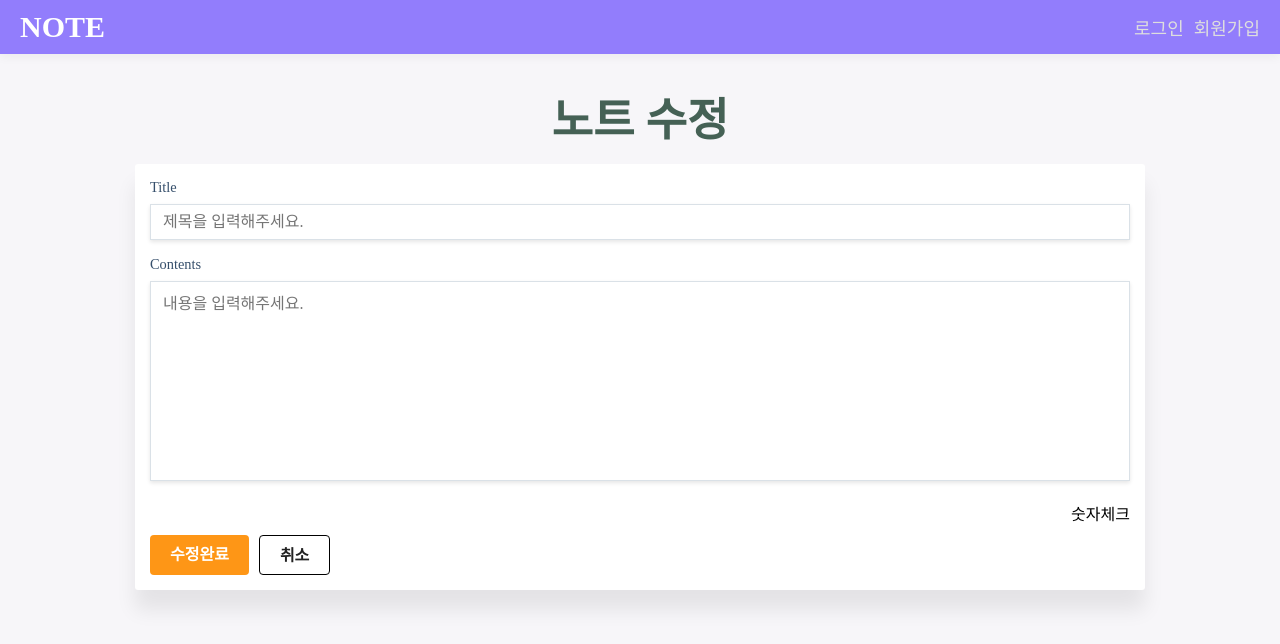
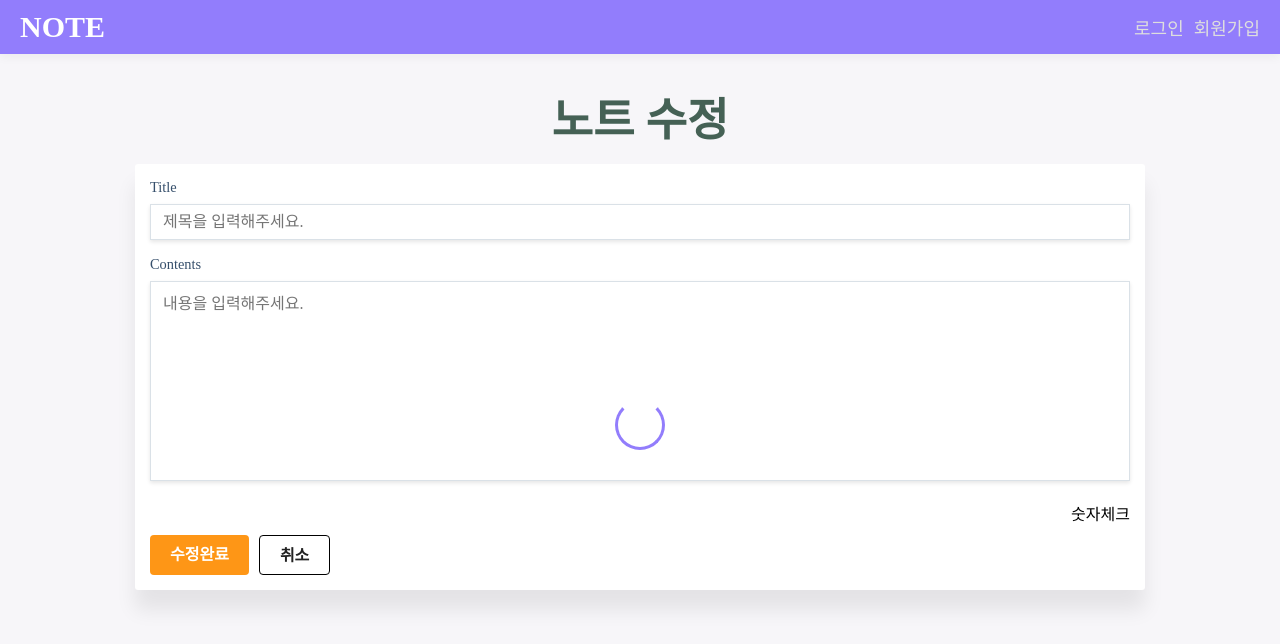
Before and after one commit to elisabethyoon/React-NoteApp, a React (Create React App) app: page /update/1 in a window 1280 px wide. Shown: the top 644 px of the page. Built offline with nearby package versions, Linux system fonts and the light colour scheme; no server answers.

Commit message:
api 받아오기전 로딩바 구현

```diff
--- /dev/null
+++ b/src/components/LoadingBar.js
@@ -0,0 +1,9 @@
+import React, { Component } from "react";
+
+export class LoadingBar extends Component {
+  render() {
+    return <div id="loading"></div>;
+  }
+}
+
+export default LoadingBar;
--- a/src/index.css
+++ b/src/index.css
@@ -297,3 +297,29 @@ a.router-link-exact-active {
   margin-bottom: 10px;
   text-align: right;
 }
+
+#loading {
+  display: inline-block;
+  position: fixed;
+  top: 50%;
+  left: 50%;
+  width: 50px;
+  height: 50px;
+  margin-left: -25px;
+  border: 3px solid #927dfc;
+  border-radius: 50%;
+  border-top-color: #fff;
+  animation: spin 1s ease-in-out infinite;
+  -webkit-animation: spin 1s ease-in-out infinite;
+}
+
+@keyframes spin {
+  to {
+    -webkit-transform: rotate(360deg);
+  }
+}
+@-webkit-keyframes spin {
+  to {
+    -webkit-transform: rotate(360deg);
+  }
+}
--- a/src/pages/MainPage.js
+++ b/src/pages/MainPage.js
@@ -2,24 +2,33 @@ import React, { Component } from "react";
 import { NavLink } from "react-router-dom";
 import Api from "../utils/Api";
 import history from "../utils/history";
+import LoadingBar from "../components/LoadingBar";
 
 export class MainPage extends Component {
   constructor(props) {
     super(props);
     this.state = {
-      lists: []
+      lists: [],
+      isLoading: false
     };
   }
 
   fetchList = () => {
+    this.setState({
+      isLoading: true
+    });
     Api.get("posts")
       .then(({ data }) => {
-        // const { data } = response;
         this.setState({
-          lists: data.posts
+          lists: data.posts,
+          isLoading: false
         });
       })
-      .catch((error) => console.log(error));
+      .catch((error) => {
+        this.setState({
+          isLoading: false
+        });
+      });
   };
 
   componentDidMount() {
@@ -46,11 +55,10 @@ export class MainPage extends Component {
   };
 
   render() {
-    const { lists } = this.state;
+    const { lists, isLoading } = this.state;
     return (
       <div>
         <h1 className="page-header">학습노트 리스트</h1>
-        {lists.length ? (
         <div className="main list-container contents">
           <ul>
             {lists.map((list) => {
@@ -75,15 +83,16 @@ export class MainPage extends Component {
             })}
           </ul>
         </div>
-        ) : (
+        {!lists.length && !isLoading ? (
           <div className="empty-content">
             <h3>등록된 학습노트가 없습니다.</h3>
           </div>
-        )}
+        ) : null}
 
         <NavLink to={"/write"} className="create-button">
           <i className="ion-md-add"></i>
         </NavLink>
+        {isLoading ? <LoadingBar /> : null}
       </div>
     );
   }
--- a/src/pages/UpdatePage.js
+++ b/src/pages/UpdatePage.js
@@ -1,24 +1,29 @@
 import React, { Component } from "react";
 import Api from "../utils/Api";
 import history from "../utils/history";
-import { thisExpression } from "@babel/types";
+import LoadingBar from "../components/LoadingBar";
 
 export class UpdatePage extends Component {
   constructor(props) {
     super(props);
     this.state = {
       title: "",
-      contents: ""
+      contents: "",
+      isLoading: false
     };
   }
   componentDidMount() {
+    this.setState({
+      isLoading: true
+    });
     const noteId = this.props.match.params.noteId;
     Api.get(`posts/${noteId}`)
       .then(({ data }) => {
         const { title, contents } = data;
         this.setState({
           title,
-          contents
+          contents,
+          isLoading: false
         });
       })
       .catch((error) => console.log(error));
@@ -60,7 +65,7 @@ export class UpdatePage extends Component {
     }
   };
   render() {
-    const { title, contents } = this.state;
+    const { title, contents, isLoading } = this.state;
     return (
       <div className="contents">
         <h1 className="page-header">노트 수정</h1>
@@ -101,6 +106,7 @@ export class UpdatePage extends Component {
           </div>
           {/* <p className="log">에러</p> */}
         </div>
+        {isLoading ? <LoadingBar /> : null}
       </div>
     );
   }
```
Lines whose indentation alone changed are shown as unchanged.
